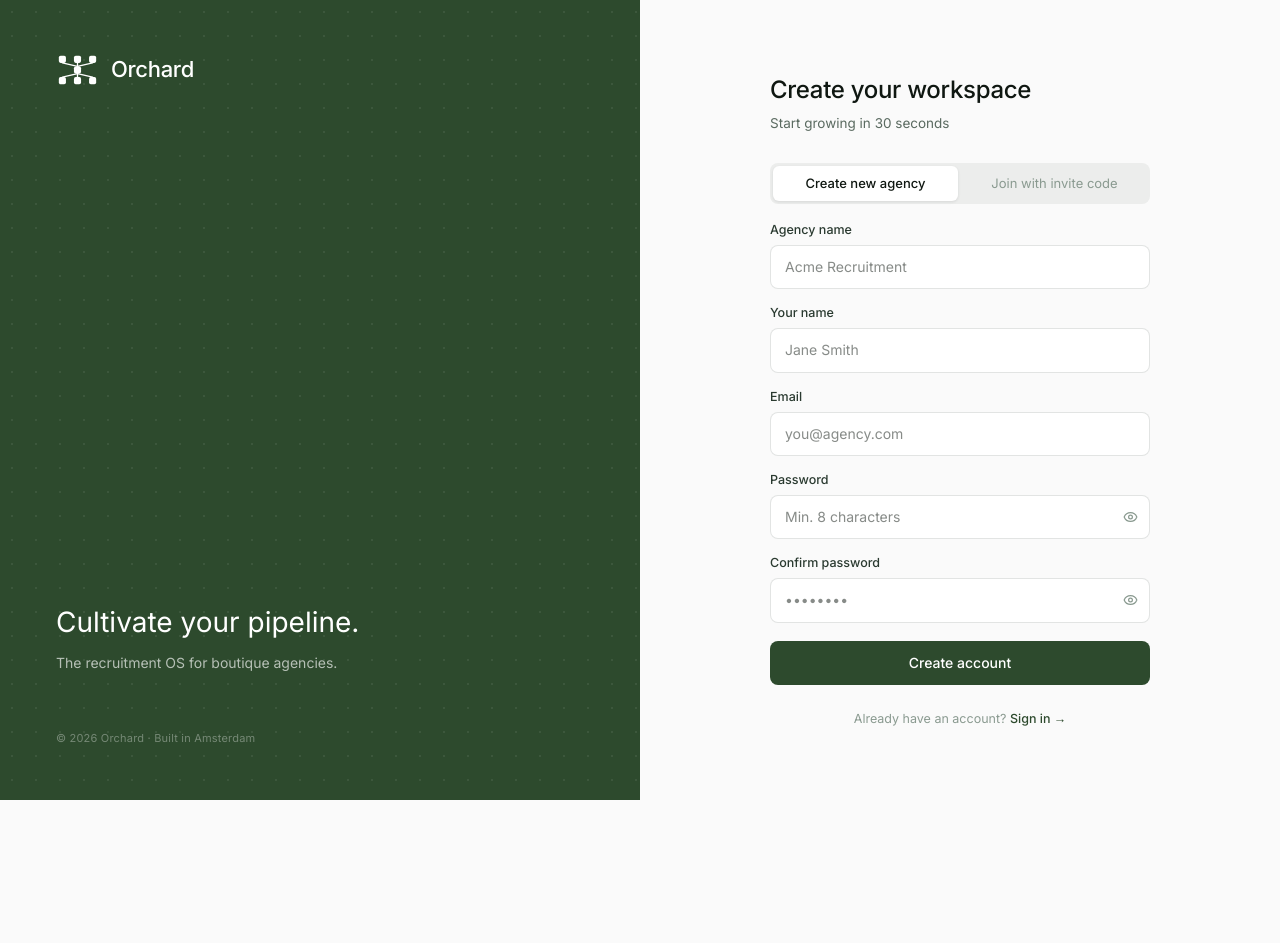
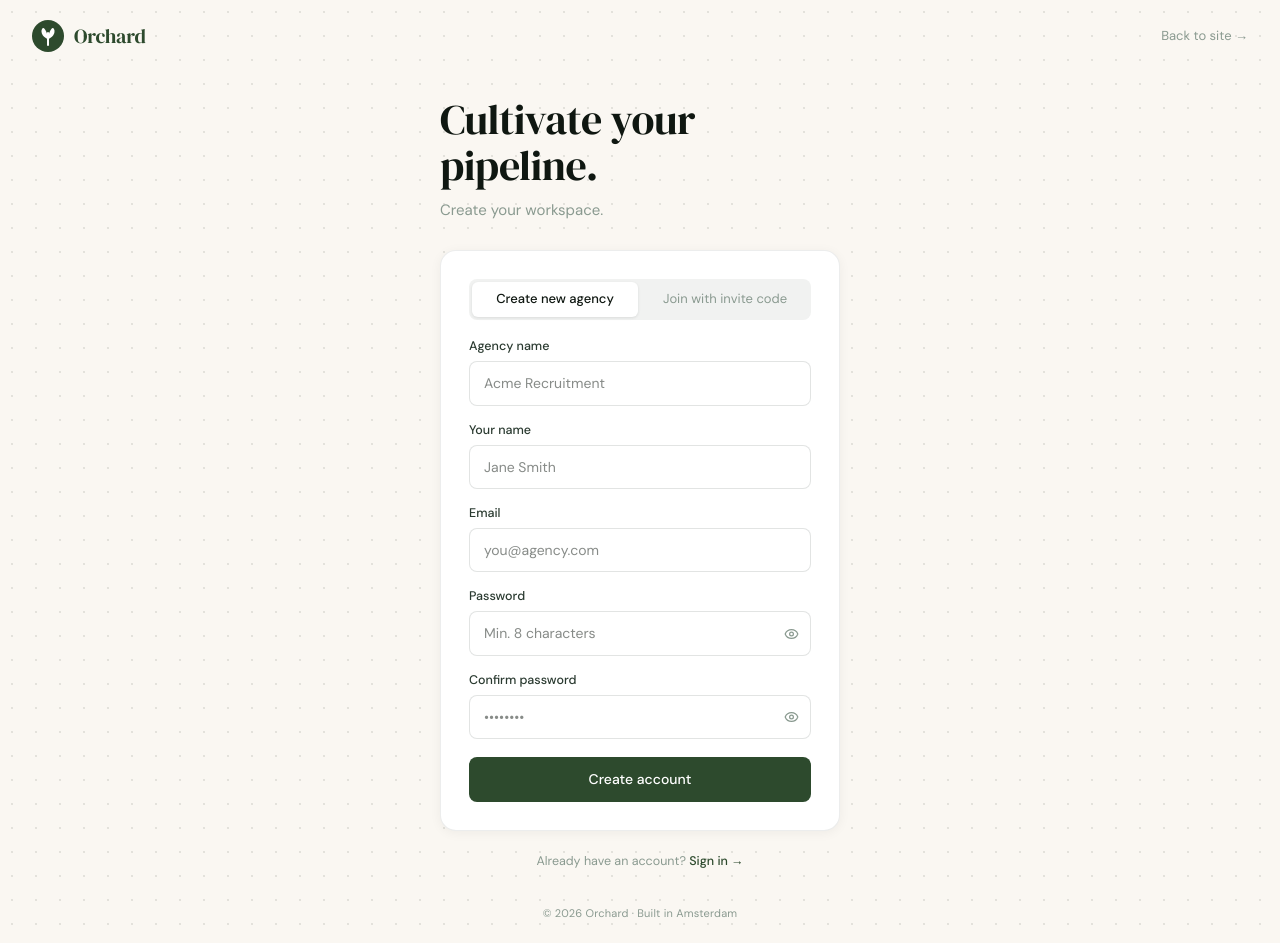
Before and after one commit to TNTDani/tnt-dashboard, a Next.js app: page /register in a window 1280 px wide. Before the commit the page ends 800 px from the top, so only its background shows below. Built offline with nearby package versions, Linux system fonts and the light colour scheme.

Commit message:
Redesign login/register to match marketing site; add OrchardLogo component

```diff
--- a/src/app/login/page.tsx
+++ b/src/app/login/page.tsx
@@ -6,29 +6,7 @@ import { useRouter, useSearchParams } from "next/navigation";
 import { Loader2, Eye, EyeOff } from "lucide-react";
 import { motion } from "motion/react";
 import Link from "next/link";
-
-// ── Orchard logo mark ─────────────────────────────────────────────────────────
-
-function OrchardMark({ size = 36, color = "white" }: { size?: number; color?: string }) {
-  const w = Math.round((size / 36) * 48);
-  return (
-    <svg width={w} height={size} viewBox="0 0 48 36" fill="none" xmlns="http://www.w3.org/2000/svg">
-      <rect x="3"  y="2"  width="8" height="8" rx="2" fill={color} />
-      <rect x="20" y="2"  width="8" height="8" rx="2" fill={color} />
-      <rect x="37" y="2"  width="8" height="8" rx="2" fill={color} />
-      <rect x="20" y="14" width="8" height="8" rx="2" fill={color} />
-      <rect x="3"  y="26" width="8" height="8" rx="2" fill={color} />
-      <rect x="20" y="26" width="8" height="8" rx="2" fill={color} />
-      <rect x="37" y="26" width="8" height="8" rx="2" fill={color} />
-      <line x1="7"  y1="10" x2="24" y2="14" stroke={color} strokeWidth="1.5" strokeLinecap="round" />
-      <line x1="24" y1="10" x2="24" y2="14" stroke={color} strokeWidth="1.5" strokeLinecap="round" />
-      <line x1="41" y1="10" x2="24" y2="14" stroke={color} strokeWidth="1.5" strokeLinecap="round" />
-      <line x1="24" y1="22" x2="7"  y2="26" stroke={color} strokeWidth="1.5" strokeLinecap="round" />
-      <line x1="24" y1="22" x2="24" y2="26" stroke={color} strokeWidth="1.5" strokeLinecap="round" />
-      <line x1="24" y1="22" x2="41" y2="26" stroke={color} strokeWidth="1.5" strokeLinecap="round" />
-    </svg>
-  );
-}
+import { OrchardLogo } from "@/components/OrchardLogo";
 
 // ── Login Form ─────────────────────────────────────────────────────────────────
 
@@ -57,76 +35,118 @@ function LoginForm() {
     }
   };
 
+  const inputStyle: React.CSSProperties = {
+    width: "100%",
+    padding: "10px 14px",
+    fontSize: 14,
+    fontFamily: "inherit",
+    border: "1px solid rgba(20,33,26,0.12)",
+    borderRadius: 8,
+    outline: "none",
+    color: "#0f1711",
+    background: "#fff",
+    transition: "border-color 0.15s, box-shadow 0.15s",
+  };
+
   return (
-    <div className="min-h-screen flex" style={{ fontFamily: "var(--font-inter), Inter, system-ui, sans-serif" }}>
-
-      {/* ── Left panel — 50% moss ── */}
     <div
-        className="hidden lg:flex lg:w-1/2 relative flex-col flex-shrink-0 overflow-hidden"
-        style={{ background: "#2D4A2D", padding: "52px 56px" }}
+      style={{
+        position: "relative",
+        minHeight: "100vh",
+        background: "#FAF7F2",
+        fontFamily: "var(--font-dm-sans), system-ui, sans-serif",
+        overflow: "hidden",
+      }}
     >
-        {/* Subtle dot pattern */}
+      {/* Dotted grid */}
       <div
         style={{
           position: "absolute",
           inset: 0,
-            backgroundImage: "radial-gradient(circle, rgba(255,255,255,0.07) 1px, transparent 1px)",
+          backgroundImage: "radial-gradient(circle, rgba(20,33,26,0.10) 1px, transparent 1px)",
           backgroundSize: "24px 24px",
           pointerEvents: "none",
         }}
       />
 
-        {/* Logo */}
-        <div className="flex items-center gap-3 relative z-10 mb-auto">
-          <OrchardMark size={32} color="white" />
-          <span style={{ fontSize: 22, fontWeight: 500, color: "#fff", letterSpacing: "-0.3px" }}>Orchard</span>
-        </div>
+      {/* Header */}
+      <header
+        style={{
+          position: "absolute",
+          top: 0,
+          left: 0,
+          right: 0,
+          display: "flex",
+          alignItems: "center",
+          justifyContent: "space-between",
+          padding: "20px 32px",
+          zIndex: 10,
+        }}
+      >
+        <Link href="/" style={{ display: "flex", alignItems: "center", gap: 10, textDecoration: "none" }}>
+          <OrchardLogo size={32} />
+          <span style={{ fontFamily: "var(--font-dm-serif)", fontSize: 20, color: "#2D4A2D", letterSpacing: "-0.2px" }}>
+            Orchard
+          </span>
+        </Link>
+        <a
+          href="https://orchard-marketing.vercel.app/"
+          style={{ fontSize: 13, color: "#8a9a90", textDecoration: "none", transition: "color 0.15s" }}
+          onMouseEnter={e => { (e.currentTarget as HTMLAnchorElement).style.color = "#2D4A2D"; }}
+          onMouseLeave={e => { (e.currentTarget as HTMLAnchorElement).style.color = "#8a9a90"; }}
+        >
+          Back to site →
+        </a>
+      </header>
 
-        {/* Tagline block */}
-        <div className="relative z-10" style={{ paddingBottom: 16 }}>
-          <div style={{ fontSize: 28, fontWeight: 400, color: "#fff", lineHeight: 1.25, marginBottom: 12 }}>
-            Cultivate your pipeline.
-          </div>
-          <div style={{ fontSize: 14, fontWeight: 400, color: "rgba(255,255,255,0.65)", lineHeight: 1.6, maxWidth: 320 }}>
-            The recruitment OS for boutique agencies.
-          </div>
-        </div>
-
-        {/* Bottom copyright */}
-        <div className="relative z-10" style={{ marginTop: 40 }}>
-          <p style={{ fontSize: 11, color: "rgba(255,255,255,0.35)", letterSpacing: "0.2px" }}>
-            © 2026 Orchard · Built in Amsterdam
-          </p>
-        </div>
-      </div>
-
-      {/* ── Right panel — 50% near-white ── */}
-      <div
-        className="flex-1 flex items-center justify-center"
-        style={{ background: "#fafafa", padding: 40 }}
+      {/* Centered content */}
+      <main
+        style={{
+          position: "relative",
+          minHeight: "100vh",
+          display: "flex",
+          flexDirection: "column",
+          alignItems: "center",
+          justifyContent: "center",
+          padding: "96px 24px 72px",
+        }}
       >
         <motion.div
           initial={{ opacity: 0, y: 12 }}
           animate={{ opacity: 1, y: 0 }}
           transition={{ duration: 0.3, ease: [0.4, 0, 0.2, 1] }}
-          style={{ width: "100%", maxWidth: 380 }}
+          style={{ width: "100%", maxWidth: 400 }}
         >
-          {/* Mobile logo */}
-          <div className="flex items-center gap-3 mb-8 lg:hidden">
-            <div style={{ background: "#2D4A2D", borderRadius: 8, padding: 6 }}>
-              <OrchardMark size={20} color="white" />
-            </div>
-            <span style={{ fontSize: 18, fontWeight: 600, color: "#0f1711" }}>Orchard</span>
-          </div>
+          {/* Heading */}
+          <h1
+            style={{
+              fontFamily: "var(--font-dm-serif)",
+              fontSize: 42,
+              fontWeight: 400,
+              color: "#0f1711",
+              lineHeight: 1.1,
+              letterSpacing: "-0.5px",
+              marginBottom: 10,
+            }}
+          >
+            Cultivate your pipeline.
+          </h1>
+          <p style={{ fontSize: 15, color: "#8a9a90", marginBottom: 28 }}>
+            Sign in to your workspace.
+          </p>
 
-          <div style={{ fontSize: 24, fontWeight: 500, color: "#0f1711", letterSpacing: "-0.3px", marginBottom: 6 }}>
-            Welcome back
-          </div>
-          <div style={{ fontSize: 13.5, color: "#5a6a60", marginBottom: 32 }}>
-            Sign in to your workspace
-          </div>
+          {/* Form card */}
+          <div
+            style={{
+              background: "#ffffff",
+              borderRadius: 16,
+              border: "1px solid rgba(20,33,26,0.08)",
+              padding: 28,
+              boxShadow: "0 2px 12px rgba(0,0,0,0.05)",
+            }}
+          >
+            <form onSubmit={handleSubmit} style={{ display: "flex", flexDirection: "column", gap: 16 }}>
 
-          <form onSubmit={handleSubmit} style={{ display: "flex", flexDirection: "column", gap: 16 }}>
               {/* Email */}
               <div>
                 <label style={{ display: "block", fontSize: 12.5, fontWeight: 500, color: "#2a3a30", marginBottom: 6 }}>
@@ -139,7 +159,7 @@ function LoginForm() {
                   required
                   autoComplete="email"
                   placeholder="you@agency.com"
-                style={{ width: "100%", padding: "10px 14px", fontSize: 14, fontFamily: "inherit", border: "1px solid rgba(20,33,26,0.12)", borderRadius: 8, outline: "none", color: "#0f1711", background: "#fff", transition: "border-color 0.15s, box-shadow 0.15s" }}
+                  style={inputStyle}
                   onFocus={e => { e.target.style.borderColor = "#2D4A2D"; e.target.style.boxShadow = "0 0 0 3px rgba(45,74,45,0.1)"; }}
                   onBlur={e => { e.target.style.borderColor = "rgba(20,33,26,0.12)"; e.target.style.boxShadow = "none"; }}
                 />
@@ -159,7 +179,7 @@ function LoginForm() {
                     required
                     autoComplete="current-password"
                     placeholder="••••••••"
-                  style={{ width: "100%", padding: "10px 40px 10px 14px", fontSize: 14, fontFamily: "inherit", border: "1px solid rgba(20,33,26,0.12)", borderRadius: 8, outline: "none", color: "#0f1711", background: "#fff", transition: "border-color 0.15s, box-shadow 0.15s" }}
+                    style={{ ...inputStyle, paddingRight: 40 }}
                     onFocus={e => { e.target.style.borderColor = "#2D4A2D"; e.target.style.boxShadow = "0 0 0 3px rgba(45,74,45,0.1)"; }}
                     onBlur={e => { e.target.style.borderColor = "rgba(20,33,26,0.12)"; e.target.style.boxShadow = "none"; }}
                   />
@@ -180,7 +200,7 @@ function LoginForm() {
                 </div>
               )}
 
-            {/* Remember */}
+              {/* Remember me */}
               <div className="flex items-center gap-2.5">
                 <button
                   type="button"
@@ -189,7 +209,7 @@ function LoginForm() {
                 >
                   {remember && (
                     <svg width="9" height="7" viewBox="0 0 9 7" fill="none">
-                    <path d="M1 3.5L3.5 6L8 1" stroke="white" strokeWidth="1.5" strokeLinecap="round" strokeLinejoin="round"/>
+                      <path d="M1 3.5L3.5 6L8 1" stroke="white" strokeWidth="1.5" strokeLinecap="round" strokeLinejoin="round" />
                     </svg>
                   )}
                 </button>
@@ -203,20 +223,38 @@ function LoginForm() {
                 type="submit"
                 disabled={loading}
                 whileTap={{ scale: 0.98 }}
-              style={{ width: "100%", padding: "11px 16px", background: loading ? "#3D6B3D" : "#2D4A2D", color: "#fff", fontSize: 14, fontWeight: 500, fontFamily: "inherit", border: "none", borderRadius: 8, cursor: loading ? "default" : "pointer", transition: "background 0.15s", display: "flex", alignItems: "center", justifyContent: "center", gap: 8 }}
+                style={{ width: "100%", padding: "11px 16px", background: loading ? "#3D6B3D" : "#2D4A2D", color: "#fff", fontSize: 14, fontWeight: 500, fontFamily: "inherit", border: "none", borderRadius: 8, cursor: loading ? "default" : "pointer", transition: "background 0.15s", display: "flex", alignItems: "center", justifyContent: "center", gap: 8, marginTop: 4 }}
                 onMouseEnter={e => { if (!loading) (e.currentTarget as HTMLButtonElement).style.background = "#3D6B3D"; }}
                 onMouseLeave={e => { if (!loading) (e.currentTarget as HTMLButtonElement).style.background = "#2D4A2D"; }}
               >
                 {loading ? <><Loader2 size={15} className="animate-spin" /> Signing in…</> : "Sign in"}
               </motion.button>
             </form>
+          </div>
 
-          <div style={{ textAlign: "center", fontSize: 12.5, color: "#8a9a90", marginTop: 24 }}>
+          <div style={{ textAlign: "center", fontSize: 12.5, color: "#8a9a90", marginTop: 20 }}>
             Don&apos;t have an account?{" "}
             <Link href="/register" style={{ color: "#2D4A2D", textDecoration: "none", fontWeight: 500 }}>Register now →</Link>
           </div>
         </motion.div>
-      </div>
+      </main>
+
+      {/* Footer */}
+      <footer
+        style={{
+          position: "absolute",
+          bottom: 0,
+          left: 0,
+          right: 0,
+          textAlign: "center",
+          padding: "20px 24px",
+          fontSize: 11,
+          color: "#8a9a90",
+          letterSpacing: "0.2px",
+        }}
+      >
+        © 2026 Orchard · Built in Amsterdam
+      </footer>
     </div>
   );
 }
--- a/src/app/register/page.tsx
+++ b/src/app/register/page.tsx
@@ -5,27 +5,8 @@ import { useRouter } from "next/navigation";
 import { signIn } from "next-auth/react";
 import { motion } from "motion/react";
 import { Loader2, Eye, EyeOff } from "lucide-react";
-
-function OrchardMark({ size = 36, color = "white" }: { size?: number; color?: string }) {
-  const w = Math.round((size / 36) * 48);
-  return (
-    <svg width={w} height={size} viewBox="0 0 48 36" fill="none" xmlns="http://www.w3.org/2000/svg">
-      <rect x="3"  y="2"  width="8" height="8" rx="2" fill={color} />
-      <rect x="20" y="2"  width="8" height="8" rx="2" fill={color} />
-      <rect x="37" y="2"  width="8" height="8" rx="2" fill={color} />
-      <rect x="20" y="14" width="8" height="8" rx="2" fill={color} />
-      <rect x="3"  y="26" width="8" height="8" rx="2" fill={color} />
-      <rect x="20" y="26" width="8" height="8" rx="2" fill={color} />
-      <rect x="37" y="26" width="8" height="8" rx="2" fill={color} />
-      <line x1="7"  y1="10" x2="24" y2="14" stroke={color} strokeWidth="1.5" strokeLinecap="round" />
-      <line x1="24" y1="10" x2="24" y2="14" stroke={color} strokeWidth="1.5" strokeLinecap="round" />
-      <line x1="41" y1="10" x2="24" y2="14" stroke={color} strokeWidth="1.5" strokeLinecap="round" />
-      <line x1="24" y1="22" x2="7"  y2="26" stroke={color} strokeWidth="1.5" strokeLinecap="round" />
-      <line x1="24" y1="22" x2="24" y2="26" stroke={color} strokeWidth="1.5" strokeLinecap="round" />
-      <line x1="24" y1="22" x2="41" y2="26" stroke={color} strokeWidth="1.5" strokeLinecap="round" />
-    </svg>
-  );
-}
+import Link from "next/link";
+import { OrchardLogo } from "@/components/OrchardLogo";
 
 type Mode = "create" | "join";
 
@@ -106,72 +87,102 @@ export default function RegisterPage() {
   });
 
   return (
-    <div className="min-h-screen flex" style={{ fontFamily: "var(--font-inter), Inter, system-ui, sans-serif" }}>
-
-      {/* ── Left panel — 50% moss ── */}
     <div
-        className="hidden lg:flex lg:w-1/2 relative flex-col flex-shrink-0 overflow-hidden"
-        style={{ background: "#2D4A2D", padding: "52px 56px" }}
+      style={{
+        position: "relative",
+        minHeight: "100vh",
+        background: "#FAF7F2",
+        fontFamily: "var(--font-dm-sans), system-ui, sans-serif",
+        overflow: "hidden",
+      }}
     >
+      {/* Dotted grid */}
       <div
         style={{
           position: "absolute",
           inset: 0,
-            backgroundImage: "radial-gradient(circle, rgba(255,255,255,0.07) 1px, transparent 1px)",
+          backgroundImage: "radial-gradient(circle, rgba(20,33,26,0.10) 1px, transparent 1px)",
           backgroundSize: "24px 24px",
           pointerEvents: "none",
         }}
       />
 
-        {/* Logo */}
-        <div className="flex items-center gap-3 relative z-10 mb-auto">
-          <OrchardMark size={32} color="white" />
-          <span style={{ fontSize: 22, fontWeight: 500, color: "#fff", letterSpacing: "-0.3px" }}>Orchard</span>
-        </div>
+      {/* Header */}
+      <header
+        style={{
+          position: "absolute",
+          top: 0,
+          left: 0,
+          right: 0,
+          display: "flex",
+          alignItems: "center",
+          justifyContent: "space-between",
+          padding: "20px 32px",
+          zIndex: 10,
+        }}
+      >
+        <Link href="/" style={{ display: "flex", alignItems: "center", gap: 10, textDecoration: "none" }}>
+          <OrchardLogo size={32} />
+          <span style={{ fontFamily: "var(--font-dm-serif)", fontSize: 20, color: "#2D4A2D", letterSpacing: "-0.2px" }}>
+            Orchard
+          </span>
+        </Link>
+        <a
+          href="https://orchard-marketing.vercel.app/"
+          style={{ fontSize: 13, color: "#8a9a90", textDecoration: "none", transition: "color 0.15s" }}
+          onMouseEnter={e => { (e.currentTarget as HTMLAnchorElement).style.color = "#2D4A2D"; }}
+          onMouseLeave={e => { (e.currentTarget as HTMLAnchorElement).style.color = "#8a9a90"; }}
+        >
+          Back to site →
+        </a>
+      </header>
 
-        {/* Tagline */}
-        <div className="relative z-10" style={{ paddingBottom: 16 }}>
-          <div style={{ fontSize: 28, fontWeight: 400, color: "#fff", lineHeight: 1.25, marginBottom: 12 }}>
-            Cultivate your pipeline.
-          </div>
-          <div style={{ fontSize: 14, fontWeight: 400, color: "rgba(255,255,255,0.65)", lineHeight: 1.6, maxWidth: 320 }}>
-            The recruitment OS for boutique agencies.
-          </div>
-        </div>
-
-        <div className="relative z-10" style={{ marginTop: 40 }}>
-          <p style={{ fontSize: 11, color: "rgba(255,255,255,0.35)", letterSpacing: "0.2px" }}>
-            © 2026 Orchard · Built in Amsterdam
-          </p>
-        </div>
-      </div>
-
-      {/* ── Right panel — 50% near-white ── */}
-      <div
-        className="flex-1 flex items-center justify-center"
-        style={{ background: "#fafafa", padding: 40 }}
+      {/* Centered content */}
+      <main
+        style={{
+          position: "relative",
+          minHeight: "100vh",
+          display: "flex",
+          flexDirection: "column",
+          alignItems: "center",
+          justifyContent: "center",
+          padding: "96px 24px 72px",
+        }}
       >
         <motion.div
           initial={{ opacity: 0, y: 12 }}
           animate={{ opacity: 1, y: 0 }}
           transition={{ duration: 0.3, ease: [0.4, 0, 0.2, 1] }}
-          style={{ width: "100%", maxWidth: 380 }}
+          style={{ width: "100%", maxWidth: 400 }}
         >
-          {/* Mobile logo */}
-          <div className="flex items-center gap-3 mb-8 lg:hidden">
-            <div style={{ background: "#2D4A2D", borderRadius: 8, padding: 6 }}>
-              <OrchardMark size={20} color="white" />
-            </div>
-            <span style={{ fontSize: 18, fontWeight: 600, color: "#0f1711" }}>Orchard</span>
-          </div>
+          {/* Heading */}
+          <h1
+            style={{
+              fontFamily: "var(--font-dm-serif)",
+              fontSize: 42,
+              fontWeight: 400,
+              color: "#0f1711",
+              lineHeight: 1.1,
+              letterSpacing: "-0.5px",
+              marginBottom: 10,
+            }}
+          >
+            Cultivate your pipeline.
+          </h1>
+          <p style={{ fontSize: 15, color: "#8a9a90", marginBottom: 28 }}>
+            {mode === "create" ? "Create your workspace." : "Join your team."}
+          </p>
 
-          <div style={{ fontSize: 24, fontWeight: 500, color: "#0f1711", letterSpacing: "-0.3px", marginBottom: 4 }}>
-            {mode === "create" ? "Create your workspace" : "Join your agency"}
-          </div>
-          <div style={{ fontSize: 13.5, color: "#5a6a60", marginBottom: 28 }}>
-            {mode === "create" ? "Start growing in 30 seconds" : "Enter your invite code to get started"}
-          </div>
-
+          {/* Form card */}
+          <div
+            style={{
+              background: "#ffffff",
+              borderRadius: 16,
+              border: "1px solid rgba(20,33,26,0.08)",
+              padding: 28,
+              boxShadow: "0 2px 12px rgba(0,0,0,0.05)",
+            }}
+          >
             <form onSubmit={handleSubmit} style={{ display: "flex", flexDirection: "column", gap: 14 }}>
 
               {/* Mode toggle */}
@@ -300,13 +311,31 @@ export default function RegisterPage() {
                   : mode === "create" ? "Create account" : "Join agency"}
               </motion.button>
             </form>
+          </div>
 
-          <div style={{ textAlign: "center", fontSize: 12.5, color: "#8a9a90", marginTop: 24 }}>
+          <div style={{ textAlign: "center", fontSize: 12.5, color: "#8a9a90", marginTop: 20 }}>
             Already have an account?{" "}
-            <a href="/login" style={{ color: "#2D4A2D", textDecoration: "none", fontWeight: 500 }}>Sign in →</a>
+            <Link href="/login" style={{ color: "#2D4A2D", textDecoration: "none", fontWeight: 500 }}>Sign in →</Link>
           </div>
         </motion.div>
-      </div>
+      </main>
+
+      {/* Footer */}
+      <footer
+        style={{
+          position: "absolute",
+          bottom: 0,
+          left: 0,
+          right: 0,
+          textAlign: "center",
+          padding: "20px 24px",
+          fontSize: 11,
+          color: "#8a9a90",
+          letterSpacing: "0.2px",
+        }}
+      >
+        © 2026 Orchard · Built in Amsterdam
+      </footer>
     </div>
   );
 }
--- /dev/null
+++ b/src/components/OrchardLogo.tsx
@@ -0,0 +1,28 @@
+// Canonical Orchard sprout mark — used in sidebar, login, and register pages.
+// Circle background in forest green (#2D4A2D) with a white seedling inside:
+// a central stem and two symmetrical leaves curving outward and upward.
+
+export function OrchardLogo({ size = 32, className }: { size?: number; className?: string }) {
+  return (
+    <svg
+      width={size}
+      height={size}
+      viewBox="0 0 32 32"
+      fill="none"
+      xmlns="http://www.w3.org/2000/svg"
+      className={className}
+    >
+      {/* Circle background */}
+      <circle cx="16" cy="16" r="16" fill="#2D4A2D" />
+
+      {/* Stem */}
+      <path d="M16 25L16 13" stroke="white" strokeWidth="2" strokeLinecap="round" />
+
+      {/* Left leaf — curves from stem junction outward-left to tip, back to stem */}
+      <path d="M16 19C12 18 8 13 10 9C12 5 16 14 16 19Z" fill="white" />
+
+      {/* Right leaf — mirror of left */}
+      <path d="M16 19C20 18 24 13 22 9C20 5 16 14 16 19Z" fill="white" />
+    </svg>
+  );
+}
```
Also changed, not shown: src/components/Sidebar.tsx (+2 -21 lines). Lines whose indentation alone changed are shown as unchanged.
